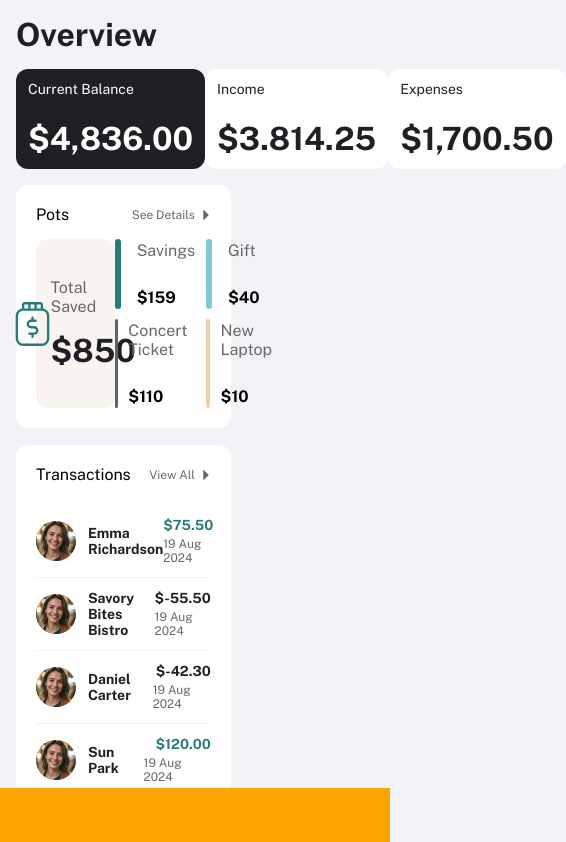
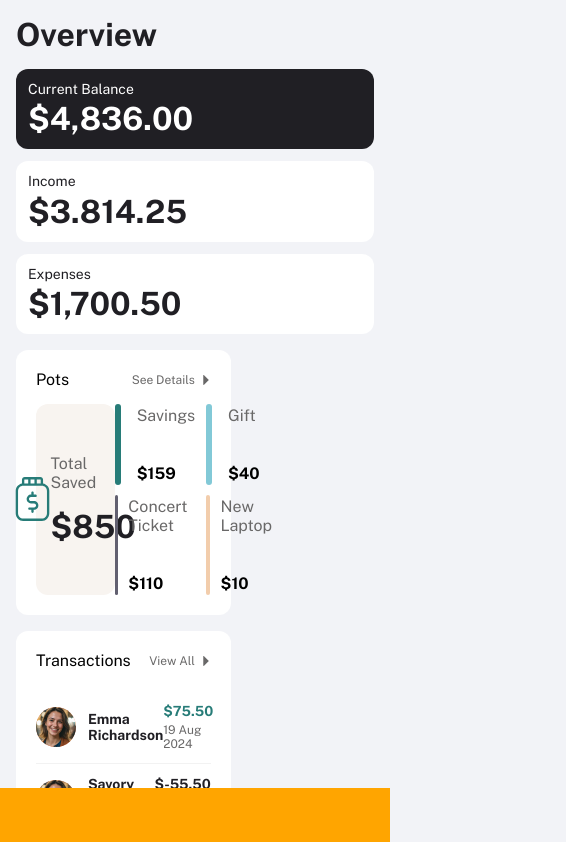
Before and after one commit to kwe92/personal-finance-app, a React (Create React App) app: page /home/Overview in a window 390 px wide. Shown: the top 842 px of the page, 566 px wide, since content can reach past the window. Built offline with nearby package versions, Linux system fonts and the light colour scheme.

Commit message:
refact: removed static gaps and ensured responsiveness

```diff
--- a/src/features/overview/components/css/overview_list_tile_row.css
+++ b/src/features/overview/components/css/overview_list_tile_row.css
@@ -2,4 +2,19 @@
     display: flex;
     width: 100%;
     height: 7.5rem;
+     gap: 16px;
 }
+
+@media (max-width:800px){
+    .overview-list-tile-row-container{
+    height: 6rem;
+    gap: 12px;
+    }
+}
+
+@media (max-width:600px){
+    .overview-list-tile-row-container{
+        flex-direction: column;
+    height: 360px;
+    }
+}
--- a/src/features/overview/components/overview_list_tile_row.tsx
+++ b/src/features/overview/components/overview_list_tile_row.tsx
@@ -10,10 +10,8 @@ const OverviewListTileRow = (): JSX.Element => {
         content="$4,836.00"
         isInvertedColors={true}
       />
-      <gaps.GapW16 />
 
       <OverviewListTile title="Income" content="$3.814.25" />
-      <gaps.GapW16 />
 
       <OverviewListTile title="Expenses" content="$1,700.50" />
     </div>
```
